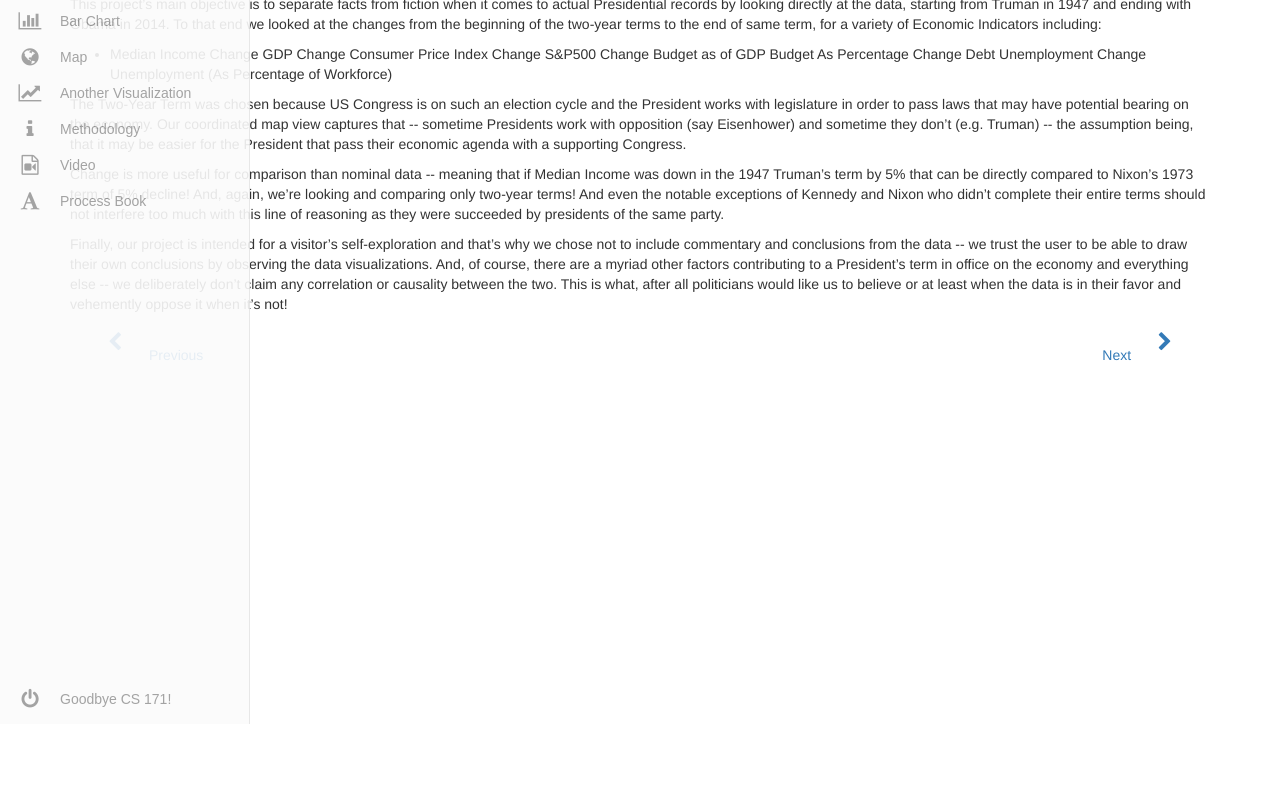
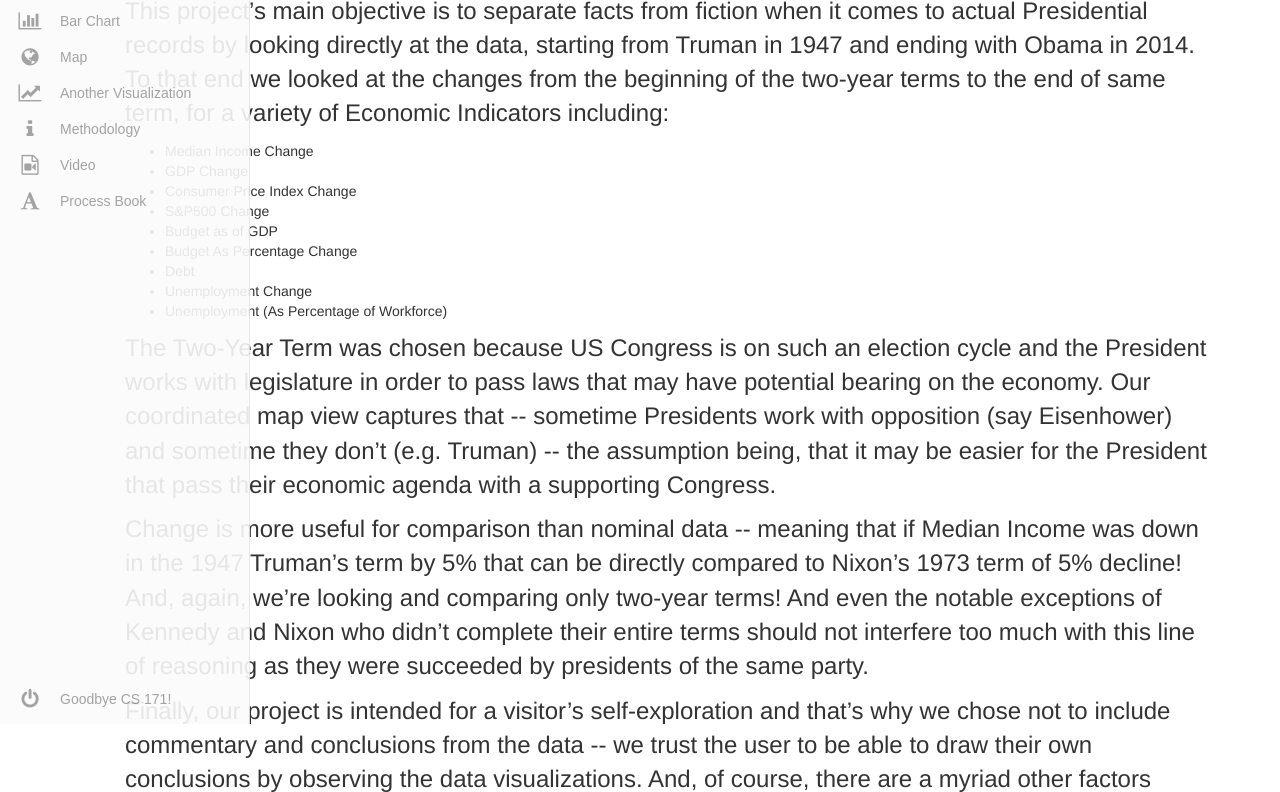
Before and after one commit to vielgi/vielgi.github.io, a plain HTML site: page methodology.html in a window 1280 px wide. Shown: the part 76-868 px from the top of the page. Before the commit the page ends 800 px from the top, so only its background shows below. Drawn offline with Linux system fonts and the light colour scheme; a web font is replaced by a local one.

Commit message:
fix on methodology

```diff
--- a/methodology.html
+++ b/methodology.html
@@ -19,6 +19,7 @@
 
         <link href="css/menu.css" rel="stylesheet" />
         <link rel="stylesheet" href="css/jquery-ui.min.css">
+        <link href="css/main.css" rel="stylesheet" />
         <link rel="stylesheet" href="css/mapStyle.css">
     </head>
     <body>
@@ -119,16 +120,16 @@
                     </p>
                     <ul>
                         <li>
-                            Median Income Change
-                            GDP Change
-                            Consumer Price Index Change
-                            S&P500 Change
-                            Budget as of GDP
-                            Budget As Percentage Change
-                            Debt
-                            Unemployment Change
-                            Unemployment (As Percentage of Workforce)
-                        </li>
+                            Median Income Change</li>
+                        <li>GDP Change</li>
+                        <li> Consumer Price Index Change</li>
+                        <li> S&P500 Change</li>
+                        <li>Budget as of GDP</li>
+                        <li> Budget As Percentage Change</li>
+                        <li>  Debt</li>
+                        <li>  Unemployment Change</li>
+                        <li>  Unemployment (As Percentage of Workforce)</li>
+
                     </ul>
                     <p>
                         The Two-Year Term was chosen because US Congress is on such an election cycle and the President works with legislature in order to pass
```
